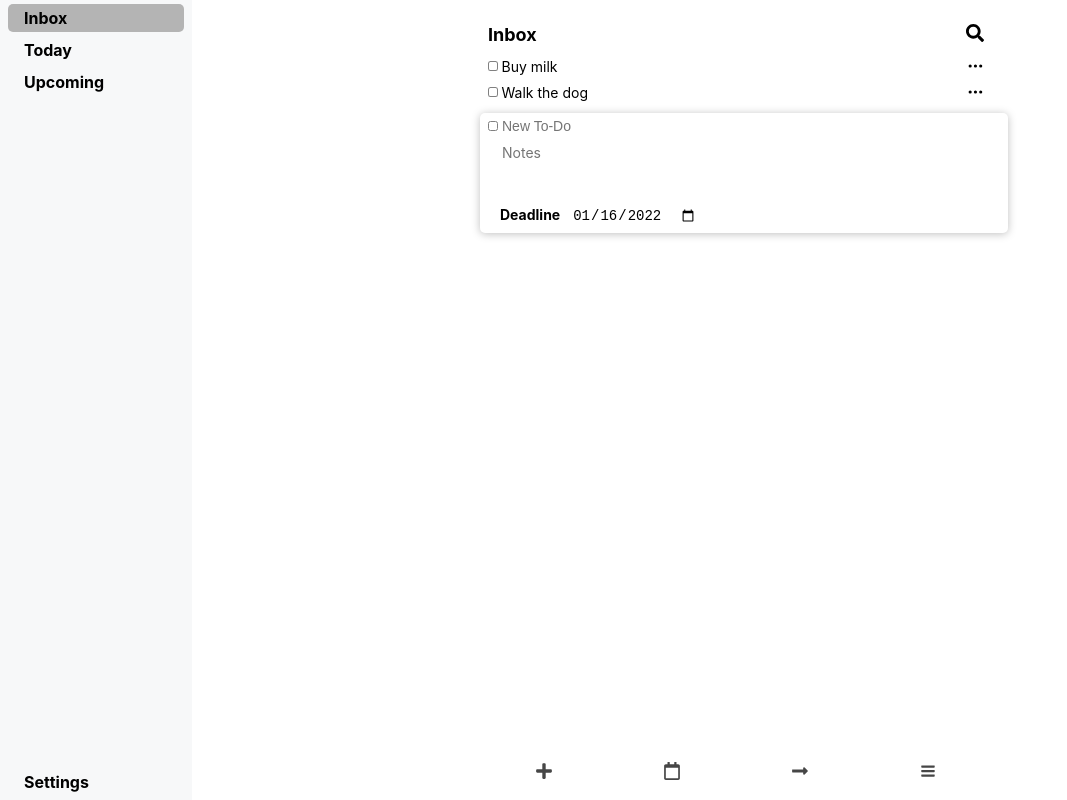
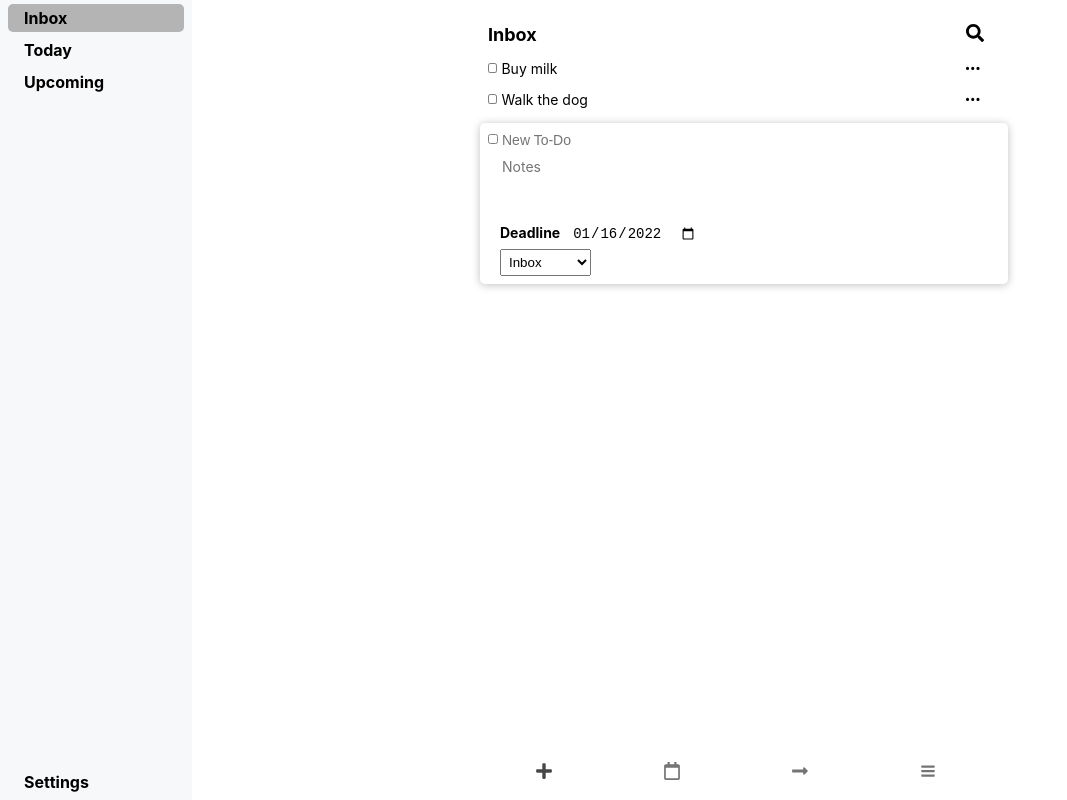
Before and after one commit to sebastianknell/todo-app, a React (Create React App) app: page /inbox in a window 1280 px wide. Both pictures are taken after a click on the element 544 px from the left and 771 px from the top of the page. Shown: the whole page, without its empty margins (0-1067 px from the left). Built offline with nearby package versions, Linux system fonts and the light colour scheme.

Commit message:
refactor props, disable footer, location editing

```diff
--- a/src/components/Todo/Todo.js
+++ b/src/components/Todo/Todo.js
@@ -1,5 +1,6 @@
 import { useDispatch } from "react-redux";
 import { todoActions } from "../../store/todo-slice";
+import { uiActions } from "../../store/ui-slice";
 
 import { BsThreeDots } from "react-icons/bs";
 import Checkbox from "./Checkbox";
@@ -10,31 +11,37 @@ import "./Todo.css";
 function Todo(props) {
   const dispatch = useDispatch();
 
-  const handleCompleted = () => {
+  const completedHandler = () => {
     dispatch(todoActions.completeTodo(props.todo.id));
   };
 
-  const handleDelete = () => {
+  const clickHandler = () => {
+    dispatch(uiActions.setSelectedTodo(props.todo.id));
+  }
+
+  const doubleClickHandler = () => {
+    dispatch(uiActions.setOpenedTodo(props.todo.id));
+  }
+
+  const deleteHandler = () => {
     dispatch(todoActions.removeTodo(props.todo.id));
   };
 
   if (props.opened) {
-    return <TodoCard todo={props.todo} onClose={props.onClose} />;
+    return <TodoCard todo={props.todo} />;
   }
 
   return (
     <div className={`todo ${props.highlighted && "highlight"}`}>
-      <Checkbox completed={props.todo.completed} onClick={handleCompleted} />
+      <Checkbox completed={props.todo.completed} onClick={completedHandler} />
       <div
         className={`todo-body ${props.todo.completed && "completed"}`}
-        onClick={() => {
-          props.onClick(props.todo.id);
-        }}
-        onDoubleClick={() => props.onDoubleClick(props.todo.id)}
+        onClick={clickHandler}
+        onDoubleClick={doubleClickHandler}
       >
         {props.todo.title}
       </div>
-      <BsThreeDots fontSize="18px" onClick={handleDelete} />
+      <BsThreeDots className="btn" fontSize="18px" onClick={deleteHandler} />
     </div>
   );
 }
--- a/src/components/Todo/TodoCard.css
+++ b/src/components/Todo/TodoCard.css
@@ -13,7 +13,7 @@
   position: relative;
   min-height: 5rem;
   width: 100%;
-  padding: 0.25rem 0.5rem;
+  padding: 0.5rem;
   margin: 0.5rem 0;
   z-index: 30;
 }
@@ -62,6 +62,7 @@ input:focus, textarea:focus {
 .footer-title {
   font-weight: bold;
   margin-right: 0.5rem;
+  user-select: none;
 }
 
 .date-input {
@@ -73,3 +74,11 @@ input:focus, textarea:focus {
 .date-input:hover {
   background-color: rgb(204, 204, 204);
 }
+
+.selector {
+  margin-top: 0.15rem;
+}
+
+.selector select {
+  padding: 0.25rem;
+}
--- a/src/components/Todo/TodoCard.js
+++ b/src/components/Todo/TodoCard.js
@@ -2,6 +2,7 @@ import ReactDOM from "react-dom";
 import { useState, useRef, useEffect } from "react";
 import { useDispatch } from "react-redux";
 import { todoActions } from "../../store/todo-slice";
+import { uiActions } from "../../store/ui-slice";
 
 import Card from "../UI/Card";
 import Checkbox from "./Checkbox";
@@ -30,6 +31,11 @@ function TodoCard(props) {
     setTodoDeadline(event.target.value);
   };
 
+  const [todoLocation, setTodoLocation] = useState(props.todo.location);
+  const locationChangeHandler = (event) => {
+    setTodoLocation(event.target.value)
+  }
+
   const titleRef = useRef();
 
   const notesRef = useRef();
@@ -48,13 +54,16 @@ function TodoCard(props) {
         notes: newNotes,
         deadline: todoDeadline,
         completed: completed,
+        location: todoLocation
       })
     );
-    props.onClose();
+    dispatch(uiActions.setOpenedTodo(null));
   };
 
   useEffect(() => {
     titleRef.current.focus();
+    notesRef.current.style.height = "auto";
+    notesRef.current.style.height = notesRef.current.scrollHeight + "px";
   }, []);
 
   return (
@@ -100,6 +109,14 @@ function TodoCard(props) {
               />
             </span>
           </div>
+          {/* temporary. will change to custom view */}
+          <div className="selector">
+            <select value={todoLocation} onChange={locationChangeHandler}>
+              <option value="inbox">Inbox</option>
+              <option value="today">Today</option>
+              <option value="upcoming">Upcoming</option>
+            </select>
+          </div>
         </footer>
       </Card>
     </>
--- a/src/components/Views/Footer.css
+++ b/src/components/Views/Footer.css
@@ -4,9 +4,8 @@
   font-size: 18px;
 }
 
-.icon-wrapper {
+.icon-enabled {
   cursor: pointer;
-  /* border-right: 1px black solid; */
   padding: 0.25rem 0;
   display: flex;
   justify-content: center;
@@ -14,11 +13,16 @@
   color: rgb(70, 70, 70);
 }
 
-.icon-wrapper:hover {
+.icon-disabled {
+  cursor: default;
+  padding: 0.25rem 0;
+  display: flex;
+  justify-content: center;
+  flex-grow: 2;
+  color: rgb(116, 116, 116);
+}
+
+.icon-enabled:hover {
   border-radius: 5px;
   background-color: rgb(204, 204, 204);
 }
-
-.no-border {
-  border-right: none;
-}
--- a/src/components/Views/Footer.js
+++ b/src/components/Views/Footer.js
@@ -1,20 +1,25 @@
+import { useSelector } from "react-redux";
+
 import { FaRegCalendar, FaPlus, FaLongArrowAltRight } from "react-icons/fa";
 import { GoThreeBars } from "react-icons/go";
 import "./Footer.css";
 
 function Footer(props) {
+  const selectedTodo = useSelector(state => state.ui.selectedTodo);
+  const iconClass = selectedTodo === null ? "icon-disabled" : "icon-enabled";
+
   return (
     <div className="footer">
-      <div className="icon-wrapper" onClick={props.onNewTodo}>
+      <div className="icon-enabled" onClick={props.onNewTodo}>
         <FaPlus display="flex"/>
       </div>
-      <div className="icon-wrapper">
-        <FaRegCalendar />
+      <div className={iconClass}>
+        <FaRegCalendar aria-disabled="true" />
       </div>
-      <div className="icon-wrapper">
+      <div className={iconClass}>
         <FaLongArrowAltRight />
       </div>
-      <div className="icon-wrapper no-border">
+      <div className={iconClass}>
         <GoThreeBars />
       </div>
     </div>
--- a/src/components/Views/InboxView.js
+++ b/src/components/Views/InboxView.js
@@ -13,18 +13,6 @@ function InboxView(props) {
   const dispatch = useDispatch();
   const todos = useSelector((state) => state.todo.todos);
   const { selectedTodo, openedTodo } = useSelector((state) => state.ui);
-
-  const handleTodoClick = (id) => {
-    dispatch(uiActions.setSelectedTodo(id));
-  };
-
-  const handleTodoDoubleClick = (id) => {
-    dispatch(uiActions.setOpenedTodo(id));
-  };
-
-  const handleTodoClose = () => {
-    dispatch(uiActions.setOpenedTodo(null));
-  };
 
   const handleNewTodo = () => {
     const id = 3; // TODO use unique id
@@ -48,9 +36,6 @@ function InboxView(props) {
             todo={item}
             highlighted={selectedTodo === item.id ? true : false}
             opened={openedTodo === item.id ? true : false}
-            onClick={handleTodoClick}
-            onDoubleClick={handleTodoDoubleClick}
-            onClose={handleTodoClose}
           />
         ))}
       </div>
--- a/src/index.css
+++ b/src/index.css
@@ -12,3 +12,12 @@ code {
   font-family: source-code-pro, Menlo, Monaco, Consolas, 'Courier New',
     monospace;
 }
+
+.btn {
+  border-radius: 5px;
+  padding: 0.15rem;
+}
+
+.btn:hover, .btn:active {
+  background-color: rgb(204, 204, 204);
+}
--- a/src/store/todo-slice.js
+++ b/src/store/todo-slice.js
@@ -7,7 +7,7 @@ const testTodos = [
     notes: "almond or soy",
     deadline: "2022-01-16",
     completed: false,
-    location: "Inbox",
+    location: "inbox",
   },
   {
     id: 2,
@@ -15,7 +15,7 @@ const testTodos = [
     notes: "",
     deadline: "2022-01-17",
     completed: false,
-    location: "Inbox",
+    location: "inbox",
   },
 ];
 
```
